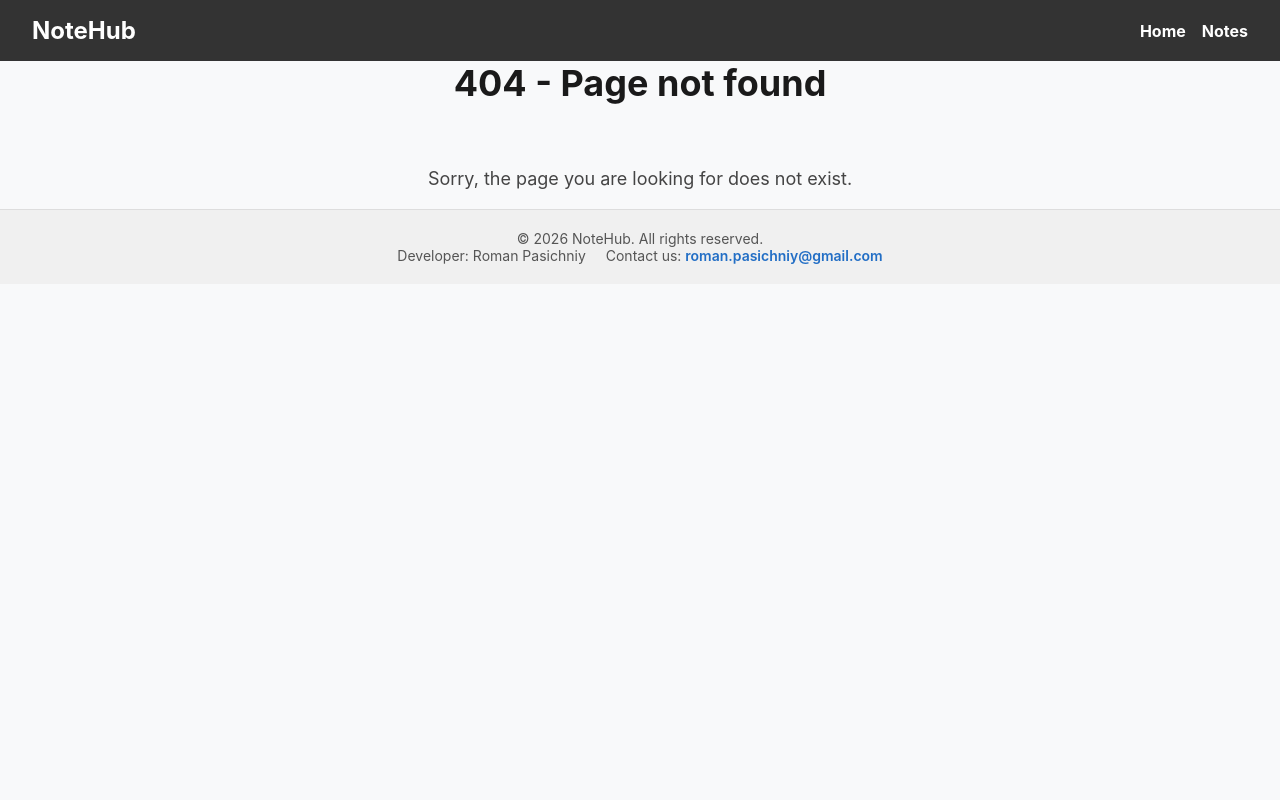
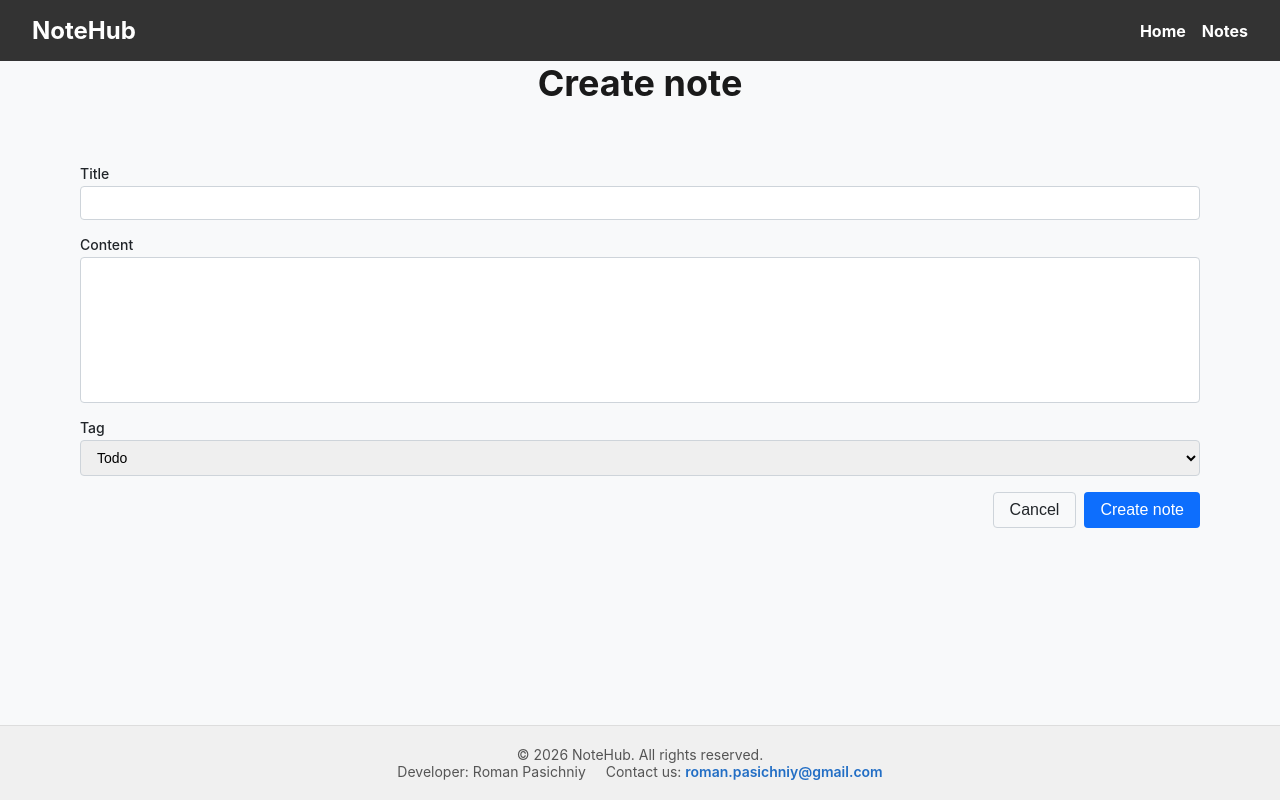
Before and after one commit to roman-pasichniy/08-zustand, a Next.js app: page /notes/actions/create in a window 1280 px wide. Before the commit this address had no page. Built offline with nearby package versions, Linux system fonts and the light colour scheme; no server answers.

Commit message:
in progress

```diff
--- /dev/null
+++ b/app/notes/actions/create/CreateNote.module.css
@@ -0,0 +1,18 @@
+.main {
+  flex: 1;
+}
+
+.container {
+  width: 90%;
+  max-width: 1280px;
+  margin: 0px auto;
+  padding: 0 16px 16px;
+}
+
+.title {
+  font-size: 36px;
+  font-weight: 700;
+  color: #1a1a1a;
+  margin-bottom: 60px;
+  text-align: center;
+}
--- /dev/null
+++ b/app/notes/actions/create/page.tsx
@@ -0,0 +1,32 @@
+import css from './CreateNote.module.css';
+import NoteForm from '@/components/NoteForm/NoteForm';
+import type { Metadata } from 'next';
+
+export const metadata: Metadata = {
+  title: 'Create note in Note Hub',
+  description: 'Page for creating a new note with option to save as draft',
+  openGraph: {
+    title: 'Create note in Note Hub',
+    description: 'Page for creating a new note with option to save as draft',
+    url: 'https://notehub.com/',
+    images: [
+      {
+        url: 'https://ac.goit.global/fullstack/react/notehub-og-meta.jpg',
+        width: 1200,
+        height: 630,
+        alt: 'Note Hub',
+      },
+    ],
+  },
+};
+
+export default function CreateNote() {
+  return (
+    <main className={css.main}>
+      <div className={css.container}>
+        <h1 className={css.title}>Create note</h1>
+        <NoteForm />
+      </div>
+    </main>
+  );
+}
--- a/components/NoteForm/NoteForm.tsx
+++ b/components/NoteForm/NoteForm.tsx
@@ -1,80 +1,105 @@
 'use client';
 
-import { Formik, Form, Field, ErrorMessage } from 'formik';
-import * as Yup from 'yup';
+import css from './NoteForm.module.css';
 import { useMutation, useQueryClient } from '@tanstack/react-query';
-import { createNote } from '@/lib/api';
-import type { NoteTag } from '@/types/note';
-import css from './NoteForm.module.css';
+import { NoteTag } from '../../types/note';
+import { createNote } from '../../lib/api';
+import toast from 'react-hot-toast';
+import { useRouter } from 'next/navigation';
+import { useNoteDraftStore } from '@/lib/store/noteStore';
 
-interface NoteFormProps {
-  onClose: () => void;
-}
+const NoteForm = () => {
+  const queryClient = useQueryClient();
+  const router = useRouter();
+  const { draft, setDraft, clearDraft } = useNoteDraftStore();
 
-const validationSchema = Yup.object({
-  title: Yup.string()
-    .min(3, 'Title must be at least 3 characters')
-    .max(50, 'Title must be at most 50 characters')
-    .required('Title is required'),
-  content: Yup.string().max(500, 'Content must be at most 500 characters'),
-  tag: Yup.mixed<NoteTag>()
-    .oneOf(['Todo', 'Work', 'Personal', 'Meeting', 'Shopping'])
-    .required('Tag is required'),
+  const handleChange = (
+    event: React.ChangeEvent<HTMLInputElement | HTMLTextAreaElement | HTMLSelectElement>
+  ) => {
+    setDraft({
+      ...draft,
+      [event.target.name]: event.target.value,
     });
+  };
 
-const NoteForm = ({ onClose }: NoteFormProps) => {
-  const queryClient = useQueryClient();
-  const mutation = useMutation({
-    mutationFn: createNote,
+  const mutationPost = useMutation({
+    mutationFn: async (formData: FormData) => {
+      const newNote = {
+        title: formData.get('title') as string,
+        content: formData.get('content') as string,
+        tag: formData.get('tag') as NoteTag,
+      };
+      return await createNote(newNote);
+    },
     onSuccess: () => {
-      queryClient.invalidateQueries({ queryKey: ['notes'] });
-      onClose();
+      clearDraft();
+      queryClient.invalidateQueries({ queryKey: ['noteHubKey'] });
+      toast.success('Success! Your note has been added.');
+      router.back();
     },
   });
 
+  const handleSubmit = (formData: FormData) => {
+    mutationPost.mutate(formData);
+  };
+
   return (
-    <Formik
-      initialValues={{ title: '', content: '', tag: 'Todo' as NoteTag }}
-      validationSchema={validationSchema}
-      onSubmit={values => mutation.mutate(values)}
-    >
-      {({ isSubmitting }) => (
-        <Form className={css.form}>
+    <form className={css.form} action={handleSubmit}>
       <div className={css.formGroup}>
         <label htmlFor="title">Title</label>
-            <Field id="title" name="title" type="text" className={css.input} />
-            <ErrorMessage name="title" component="span" className={css.error} />
+        <input
+          id="title"
+          type="text"
+          name="title"
+          className={css.input}
+          minLength={3}
+          maxLength={50}
+          required
+          defaultValue={draft?.title}
+          onChange={handleChange}
+        />
       </div>
 
       <div className={css.formGroup}>
         <label htmlFor="content">Content</label>
-            <Field id="content" name="content" as="textarea" rows={8} className={css.textarea} />
-            <ErrorMessage name="content" component="span" className={css.error} />
+        <textarea
+          id="content"
+          name="content"
+          rows={8}
+          className={css.textarea}
+          maxLength={500}
+          defaultValue={draft?.content}
+          onChange={handleChange}
+        />
       </div>
 
       <div className={css.formGroup}>
         <label htmlFor="tag">Tag</label>
-            <Field id="tag" name="tag" as="select" className={css.select}>
+        <select
+          id="tag"
+          name="tag"
+          className={css.select}
+          required
+          defaultValue={draft?.tag}
+          onChange={handleChange}
+        >
           <option value="Todo">Todo</option>
           <option value="Work">Work</option>
           <option value="Personal">Personal</option>
           <option value="Meeting">Meeting</option>
           <option value="Shopping">Shopping</option>
-            </Field>
-            <ErrorMessage name="tag" component="span" className={css.error} />
+        </select>
       </div>
 
       <div className={css.actions}>
-            <button type="button" className={css.cancelButton} onClick={onClose}>
+        <button onClick={() => router.back()} type="button" className={css.cancelButton}>
           Cancel
         </button>
-            <button type="submit" className={css.submitButton} disabled={isSubmitting}>
+        <button type="submit" className={css.submitButton}>
           Create note
         </button>
       </div>
-        </Form>
-      )}
-    </Formik>
+    </form>
   );
 };
 
--- a/lib/api.ts
+++ b/lib/api.ts
@@ -31,11 +31,13 @@ export const fetchNoteById = async (id: string): Promise<Note> => {
   return data;
 };
 
-export const createNote = async (noteData: {
+export interface createNoteProps {
   title: string;
   content: string;
   tag: NoteTag;
-}): Promise<Note> => {
+}
+
+export const createNote = async (noteData: createNoteProps): Promise<Note> => {
   const { data } = await api.post<Note>('/notes', noteData);
   return data;
 };
--- /dev/null
+++ b/lib/store/noteStore.tsx
@@ -0,0 +1,29 @@
+import { create } from 'zustand';
+import { persist } from 'zustand/middleware';
+import { createNoteProps } from '../api';
+
+interface NoteDraftStore {
+  draft: createNoteProps;
+  setDraft: (note: createNoteProps) => void;
+  clearDraft: () => void;
+}
+
+const initialDraft: createNoteProps = {
+  title: '',
+  content: '',
+  tag: 'Todo',
+};
+
+export const useNoteDraftStore = create<NoteDraftStore>()(
+  persist(
+    set => ({
+      draft: initialDraft,
+      setDraft: note => set(() => ({ draft: note })),
+      clearDraft: () => set(() => ({ draft: initialDraft })),
+    }),
+    {
+      name: 'note-draft',
+      partialize: state => ({ draft: state.draft }),
+    }
+  )
+);
--- a/package.json
+++ b/package.json
@@ -15,9 +15,11 @@
     "next": "16.2.7",
     "react": "19.2.4",
     "react-dom": "19.2.4",
+    "react-hot-toast": "^2.6.0",
     "react-paginate": "^8.3.0",
     "use-debounce": "^10.1.1",
-    "yup": "^1.7.1"
+    "yup": "^1.7.1",
+    "zustand": "^5.0.14"
   },
   "devDependencies": {
     "@types/node": "^20",
```
Also changed, not shown: 1 other file (tests, documents, lock files or other folders). Lines whose indentation alone changed are shown as unchanged.
